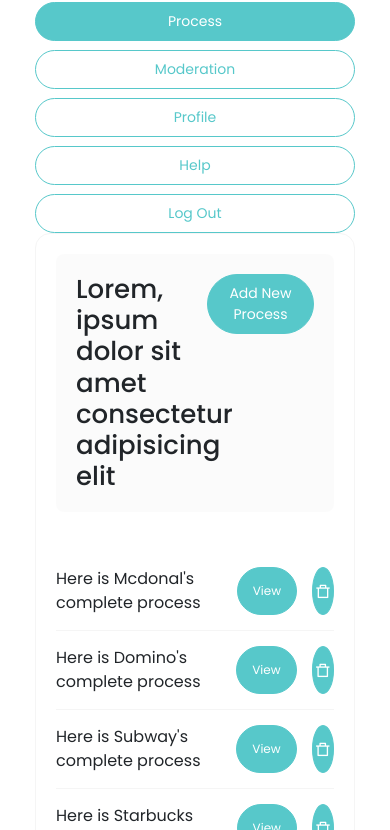
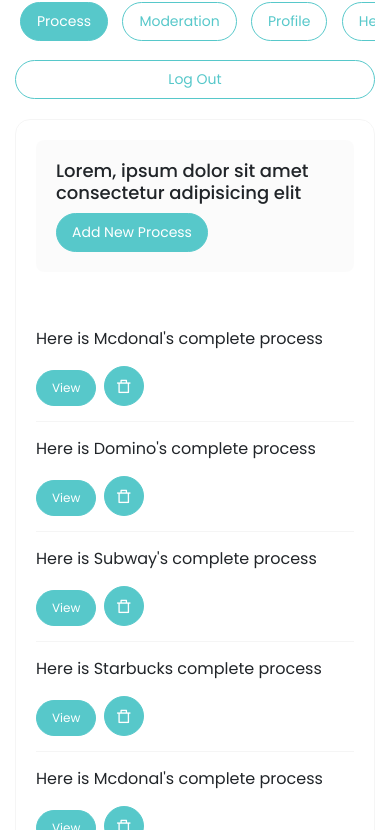
Before and after one commit to frontenddev344/biznezpro, a plain HTML site: page account.html in a window 390 px wide. Shown: the part 196-1026 px from the top of the page. Drawn offline with nearby package versions, Linux system fonts and the light colour scheme.

Commit message:
responsive

```diff
--- a/account.html
+++ b/account.html
@@ -361,8 +361,8 @@
                    <div class="industry-content">
 
                     <div class="tab-content-main">
-                        <div class="row">
-                            <div class="col-lg-3 col-md-4">
+                        <div class="grid">
+                            <div class="item">
                                 <h4 class="sub-heading">Account</h4>
                                 <ul class="nav nav-tabs flex-column" id="myTab" role="tablist">
                                     <li class="nav-item" role="presentation">
@@ -384,7 +384,7 @@
                                   </div>
 
                             </div>
-                            <div class="col-lg-9 col-md-8">
+                            <div class="item">
                                 <div class="tab-content" id="myTabContent">
                                     <div class="tab-pane fade show active" id="home-tab-pane" role="tabpanel" aria-labelledby="home-tab" tabindex="0">
                                         <div class="content-wrap">
@@ -394,12 +394,12 @@
                                             </div>
                                             <div class="process-main">
                                                 <ul class="mod-list">
-                                                    <li><span> Here is  Mcdonal's complete process</span> <a href="result.html">View </a> <span class="dlt-btn"><i class="ri-delete-bin-7-line"></i></span> </li>
-                                                    <li><span> Here is  Domino's complete process</span> <a href="result.html">View </a> <span class="dlt-btn"><i class="ri-delete-bin-7-line"></i></span> </li>
-                                                    <li><span> Here is  Subway's complete process</span> <a href="result.html">View </a> <span class="dlt-btn"><i class="ri-delete-bin-7-line"></i></span> </li>
-                                                    <li><span> Here is  Starbucks complete process</span> <a href="result.html">View </a> <span class="dlt-btn"><i class="ri-delete-bin-7-line"></i></span> </li>
-                                                    <li><span> Here is  Mcdonal's complete process</span> <a href="result.html">View </a> <span class="dlt-btn"><i class="ri-delete-bin-7-line"></i></span> </li>
-                                                    <li><span> Here is  Domino's complete process</span> <a href="result.html">View </a> <span class="dlt-btn"><i class="ri-delete-bin-7-line"></i></span> </li>
+                                                    <li><span> Here is  Mcdonal's complete process</span> <div class="mod-list-btns"><a href="result.html">View </a> <span class="dlt-btn"><i class="ri-delete-bin-7-line"></i></span></div>  </li>
+                                                    <li><span> Here is  Domino's complete process</span> <div class="mod-list-btns"><a href="result.html">View </a> <span class="dlt-btn"><i class="ri-delete-bin-7-line"></i></span></div> </li>
+                                                    <li><span> Here is  Subway's complete process</span> <div class="mod-list-btns"><a href="result.html">View </a> <span class="dlt-btn"><i class="ri-delete-bin-7-line"></i></span></div> </li>
+                                                    <li><span> Here is  Starbucks complete process</span> <div class="mod-list-btns"><a href="result.html">View </a> <span class="dlt-btn"><i class="ri-delete-bin-7-line"></i></span></div> </li>
+                                                    <li><span> Here is  Mcdonal's complete process</span> <div class="mod-list-btns"><a href="result.html">View </a> <span class="dlt-btn"><i class="ri-delete-bin-7-line"></i></span></div> </li>
+                                                    <li><span> Here is  Domino's complete process</span> <div class="mod-list-btns"><a href="result.html">View </a> <span class="dlt-btn"><i class="ri-delete-bin-7-line"></i></span></div> </li>
                                                 </ul>
                                             </div>
                                         </div>
@@ -421,32 +421,32 @@
                                     <div class="tab-pane fade" id="contact-tab-pane" role="tabpanel" aria-labelledby="contact-tab" tabindex="0">
                                         <div class="mod-wrap">
                                             <div class="card-body">
-                                                <form class="row">
-                                                  <div class="col-xxl-4 col-xl-4 col-lg-4 col-md-6">
+                                                <form class="grid">
+                                                  <div class="item">
                                                     <div class="user-info">
                                                       <span>USER ID</span>
                                                       <h4>818778</h4>
                                                     </div>
                                                   </div>
-                                                  <div class="col-xxl-4 col-xl-4 col-lg-4 col-md-6">
+                                                  <div class="item">
                                                     <div class="user-info">
                                                       <span>EMAIL ADDRESS</span>
                                                       <h4>email@example.com</h4>
                                                     </div>
                                                   </div>
-                                                  <div class="col-xxl-4 col-xl-4 col-lg-4 col-md-6">
+                                                  <div class="item">
                                                     <div class="user-info">
                                                       <span>COUNTRY OF RESIDENCE</span>
                                                       <h4>India</h4>
                                                     </div>
                                                   </div>
-                                                  <div class="col-xxl-4 col-xl-4 col-lg-4 col-md-6">
+                                                  <div class="item">
                                                     <div class="user-info">
                                                       <span>JOINED SINCE</span>
                                                       <h4>20/10/2020</h4>
                                                     </div>
                                                   </div>
-                                                  <div class="col-xxl-4 col-xl-4 col-lg-4 col-md-6">
+                                                  <div class="item">
                                                     <div class="user-info">
                                                       <span>TYPE</span>
                                                       <h4>Personal</h4>
--- a/css/responsive.css
+++ b/css/responsive.css
@@ -1,6 +1,43 @@
+@media screen and (max-width:1200px){
+    .cont-head h2 {
+        font-size: 22px;
+    }
+    ul.mod-list li a {
+        margin-right: 3px;
+    }
+    .mod-wrap {
+        padding: 30px 0;
+    }
+}
+@media screen and (max-width:991px){
+    .tab-content-main .grid {
+        grid-template-columns:100%;
+    }
+    .tab-content-main .nav-tabs {
+        display: block;
+        white-space: nowrap;
+        overflow-x: auto;
+        scroll-snap-type: x mandatory;
+    }
+    .tab-content-main .nav-tabs li.nav-item {
+        margin: 0 5px 10px;
+        display: inline-block;
+        scroll-snap-align: center;
+    }
+    a#Log-tab {
+        margin-top: 10px;
+    }
+    .cont-head h2 {
+        font-size: 18px;
+    }
+
+}
 @media screen and (max-width:768px){
     .top-bar-wrap {
         grid-template-columns: 1fr 1fr;
+    }
+    .mod-wrap .card-body .grid {
+        grid-template-columns: 100%;
     }
 }
 @media screen and (max-width:575px) {
@@ -44,4 +81,7 @@
         font-size: 32px;
         max-width: 360px;
     }
+    .tab-content-main {
+        padding: 20px 0;
+    }
 }
--- a/css/style.css
+++ b/css/style.css
@@ -17,7 +17,6 @@ body {
 
 :root {
     --theme1: #57c8ca;
-    --theme2: #22496b;
     --black: #000e1a;
     --common-bg:#f7f7f7;
     --red:#A71818;
@@ -478,10 +477,35 @@ a.logo {
 .tab-content-main .nav-link:hover {
     border-color: var(--theme1);
 }
+.tab-content-main > .grid {
+    grid-template-columns: 250px 1fr;
+    gap: 20px;
+}
+
+/* width  height*/
+.tab-content-main .nav-tabs::-webkit-scrollbar {
+    height:2px;
+  }
+
+  /* Track */
+  .tab-content-main .nav-tabs::-webkit-scrollbar-track {
+    background: #f1f1f1;
+  }
+
+  /* Handle */
+  .tab-content-main .nav-tabs::-webkit-scrollbar-thumb {
+    background: #888;
+  }
+
+  /* Handle on hover */
+  .tab-content-main .nav-tabs::-webkit-scrollbar-thumb:hover {
+    background: #555;
+  }
+
 .cont-head h2 {
     font-size: 26px;
-    width: 50%;
     margin-bottom: 0;
+    max-width: 400px;
 }
 a.btn {
     border: 1px solid #57c8ca;
@@ -504,15 +528,16 @@ a.btn:hover {
     color: #57c8ca;
 }
 .add-btn {
-    width: 45%;
     text-align: right;
 }
 .cont-head {
     display: flex;
+    flex-wrap: wrap;
     background: #ebebeb38;
     padding: 20px;
     border-radius: 8px;
     justify-content: space-between;
+    gap: 10px;
 }
 .process-main img {
     width: 100%;
@@ -551,10 +576,14 @@ a.btn:hover {
 .update-btn {
     margin-top: 30px;
 }
+.mod-wrap .card-body .grid {
+    grid-template-columns: repeat(auto-fit, minmax(350px, 1fr));
+    grid-gap: 20px;
+    margin-top: 30px;
+}
 .user-info {
     padding: 20px;
     border: 1px solid #eee;
-    margin-bottom: 20px;
     border-radius: 12px;
 }
 .user-info span {
@@ -566,6 +595,7 @@ a.btn:hover {
 }
 .user-info h4 {
     font-size: 16px;
+    word-break: break-word;
 }
 a#Log-tab {
     padding: 8px 16px;
@@ -635,6 +665,7 @@ a#Log-tab {
 }
 ul.mod-list li {
     display: flex;
+    flex-wrap: wrap;
     justify-content: space-between;
     padding: 15px 0;
     border-bottom: 1px solid #F5F5F5;
@@ -655,7 +686,7 @@ ul.mod-list li a {
     transition: all 0.2s ease-in-out;
     background: #57c8ca;
     color: #fff;
-    margin-left: auto;
+    margin-right: 10px;
 }
 ul.mod-list li a:hover {
     color: #57c8ca;
@@ -708,6 +739,8 @@ nav.node-nav li a {
     border-radius: 40px;
     text-transform: capitalize;
     display: block;
+    background: var(--theme1);
+    color: #fff;
 }
 ul.dropdown {
     position: absolute;
```
Also changed, not shown: industry.html (+3 -3 lines).
